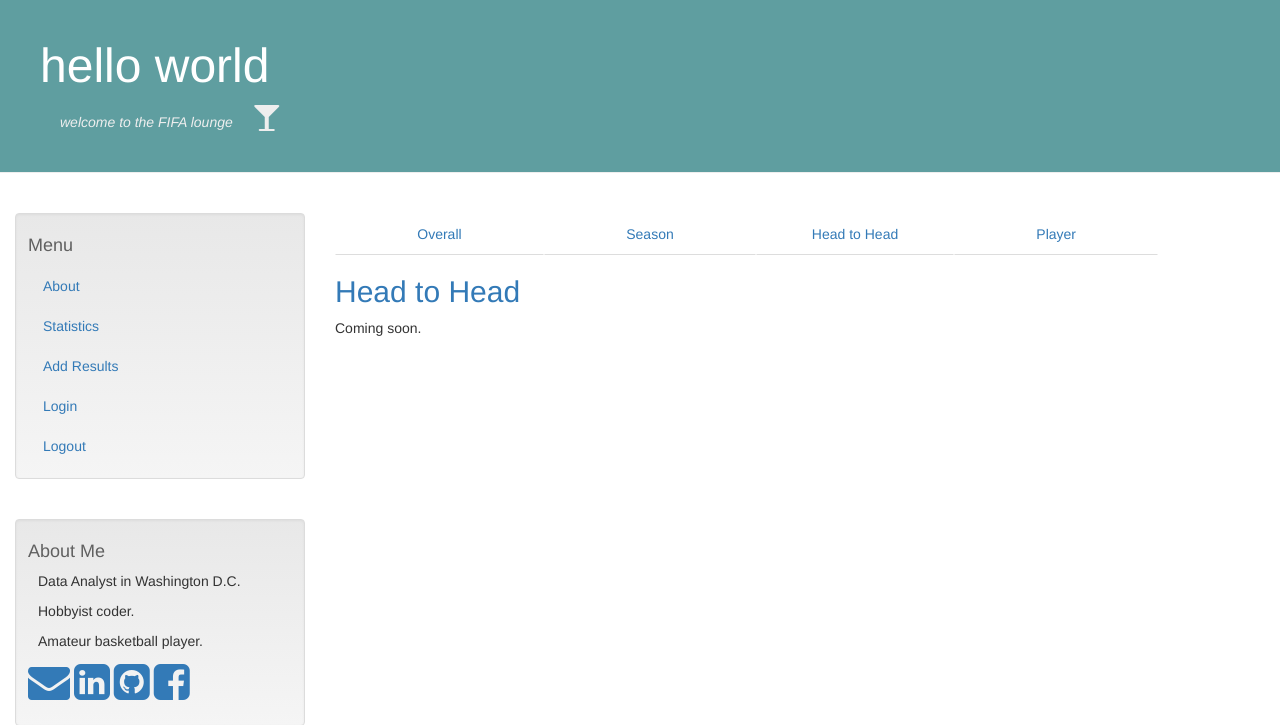
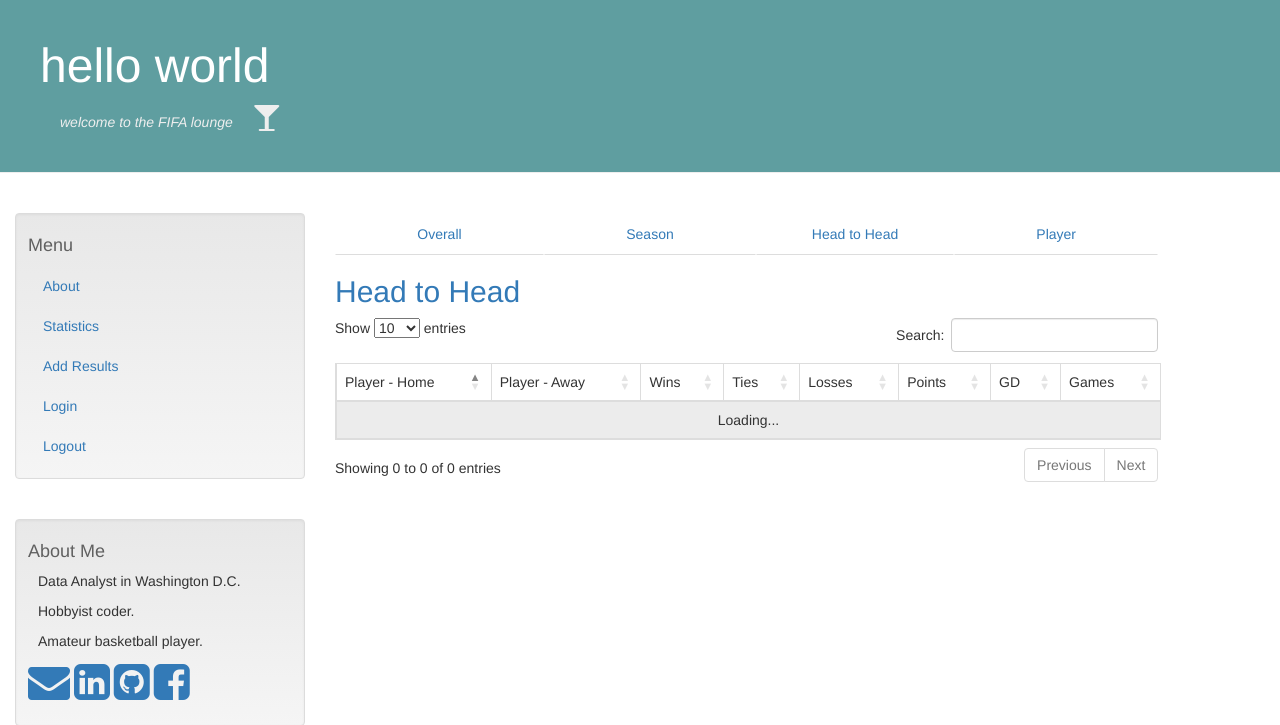
Before and after one commit to elui224/my-first-blog, a Django app: page /statistics/h2h/ in a window 1280 px wide. Shown: the top 725 px of the page. Run offline with Django 3.2, Linux system fonts and the light colour scheme; data that the repository does not hold is empty; some libraries are stand-ins or nearby versions.

Commit message:
added h2h page

```diff
--- a/blog/models.py
+++ b/blog/models.py
@@ -361,6 +361,57 @@
 
 		return rows
 
+	def get_headtohead_data():
+
+		query_headtohead = '''
+		select
+		 stats.player as id
+		, stats.opponent opponent
+		, sum(number_wins) wins
+		, sum(number_ties) ties
+		, sum(number_losses) losses
+		, sum(result) total_points
+		, sum(goal_diff) GD
+		, count(result) games
+			from (
+			select blog_game.id, t.manager_name as player, te.manager_name as opponent
+			, your_result result
+			, case when blog_game.your_result = 3 then 1 else 0 end AS number_wins
+			, case when blog_game.your_result = 1 then 1 else 0 end AS number_ties
+			, case when blog_game.your_result = 0 then 1 else 0 end AS number_losses
+			, cast(blog_game.your_score as signed) - cast(blog_game.opponent_score as signed) AS goal_diff
+
+			from blog_game
+			inner join blog_team t on blog_game.your_first_name_id = t.id
+			inner join blog_team te on blog_game.opponent_first_name_id = te.id
+
+			union all
+
+			select blog_game.id, t.manager_name as player, te.manager_name as opponent
+			, opponent_result result
+			, case when blog_game.opponent_result = 3 then 1 else 0 end AS number_wins
+			, case when blog_game.opponent_result = 1 then 1 else 0 end AS number_ties
+			, case when blog_game.opponent_result = 0 then 1 else 0 end AS number_losses
+			, cast(blog_game.opponent_score as signed) - cast(blog_game.your_score as signed) AS goal_diff
+
+			from blog_game
+			inner join blog_team t on blog_game.opponent_first_name_id = t.id
+			inner join blog_team te on blog_game.your_first_name_id = te.id
+
+			) stats
+		group by stats.player, stats.opponent
+		'''
+
+		headtohead_data = Game.objects.raw(query_headtohead)
+
+		rows = []
+		for row in headtohead_data:
+			r = ({"player": row.id, "opponent": row.opponent, "wins": row.wins, "ties": row.ties, "losses": row.losses
+				, "points": row.total_points, "GD": row.GD, "games": row.games})
+			rows.append(r)
+
+		return rows
+
 #Returns the current game
 def get_default_game_number():
 	game_qs = Game.objects.all()
--- a/blog/templates/blog/statistics_h2h.html
+++ b/blog/templates/blog/statistics_h2h.html
@@ -5,15 +5,23 @@
 
 <div class="tab-content">
 
-	<h2><a id="">Head to Head</a></h2>
-	Coming soon.
+	<h2><a>Head to Head</a></h2>
 
 	<table id="data-table" class="table table-bordered table-striped table-hover">
+
 		<thead>
 			<tr>
-
+				<td>Player - Home</td>
+				<td>Player - Away</td>
+				<td>Wins</td>
+				<td>Ties</td>
+				<td>Losses</td>
+				<td>Points</td>
+				<td>GD</td>
+				<td>Games</td>
 			</tr>
 		</thead>
+
 
 
 	</table>
@@ -22,24 +30,29 @@
 
 {% endblock %}
 
+<script type="text/javascript">
 
+{% block jquery %}
 
-// <script type="text/javascript">
+var endpoint = '/api/chart/managerdata/';
+$('#data-table').DataTable({
 
-// {% block jquery %}
-// var endpoint = '/api/chart/headtoheaddata/';
-// $('#data-table').DataTable({
-// 	paging: true,
-//     ajax: {
-//         url: endpoint,
-//         dataSrc: ''
-//     },
-//     columns: [
+    ajax: {
+        url: endpoint,
+        dataSrc: ''
+    },
+    columns: [
+			{ "data": "player"},
+			{ "data": "opponent"},
+			{ "data": "wins"},
+			{ "data": "ties"},
+			{ "data": "losses"},
+			{ "data": "points"},
+			{ "data": "GD"},
+			{ "data": "games"}
+    ]
+});
 
-//     ]
-// });
+{% endblock jquery %}
 
-
-// {% endblock jquery %}
-
-// </script>
+</script>
--- a/blog/templates/blog/statistics_player.html
+++ b/blog/templates/blog/statistics_player.html
@@ -7,7 +7,7 @@
 
 	<h2><a id="">Player</a></h2>
 
-	<table id="data-table" class="table table-bordered table-striped table-hover">
+	<table id="data-tables" class="table table-bordered table-striped table-hover">
 		<thead>
 			<tr>
 				<!-- <td>Manager</td> -->
@@ -29,7 +29,7 @@
 
 {% block jquery %}
 var endpoint = '/api/chart/playerdata/';
-$('#data-table').DataTable({
+$('#data-tables').DataTable({
 	paging: true,
 	order: [[ 0, "desc" ]],
     ajax: {
--- a/blog/urls.py
+++ b/blog/urls.py
@@ -8,6 +8,7 @@
 		AboutView,
 		ChartData,
 		ChartSeasonData,
+		ChartHeadtoHeadData,
 		ChartPlayerData,
 		PostDetailView,
 		PostListView,
@@ -42,6 +43,7 @@
 	# url(r'^statistics/$', views.statistics, name='statistics'),
 	url(r'^api/chart/data/$', ChartData.as_view()),
 	url(r'^api/chart/seasondata/$', ChartSeasonData.as_view()),
+	url(r'^api/chart/managerdata/$', ChartHeadtoHeadData.as_view()),
 	url(r'^api/chart/playerdata/$', ChartPlayerData.as_view()),
 	url(r'^add_results/$', views.add_results, name='add_results'),
 	url(r'^result/(?P<pk>[0-9]+)/$', views.edit_results, name='edit_results'),
--- a/blog/views.py
+++ b/blog/views.py
@@ -207,6 +207,16 @@
         data = seasonset
         return Response(data)
 
+#Class view displays data view. Function returns data for charts in blog/statistics/headtoheaddata.html.
+class ChartHeadtoHeadData(APIView):
+    authentication_classes = []
+    permission_classes = []
+
+    def get(self, request, format=None):
+        h2hset = Game.get_headtohead_data()
+        data = h2hset
+        return Response(data)
+
 #Class view displays data view. Function returns data for charts in blog/statistics/player.html.
 class ChartPlayerData(APIView):
     authentication_classes = []
```
